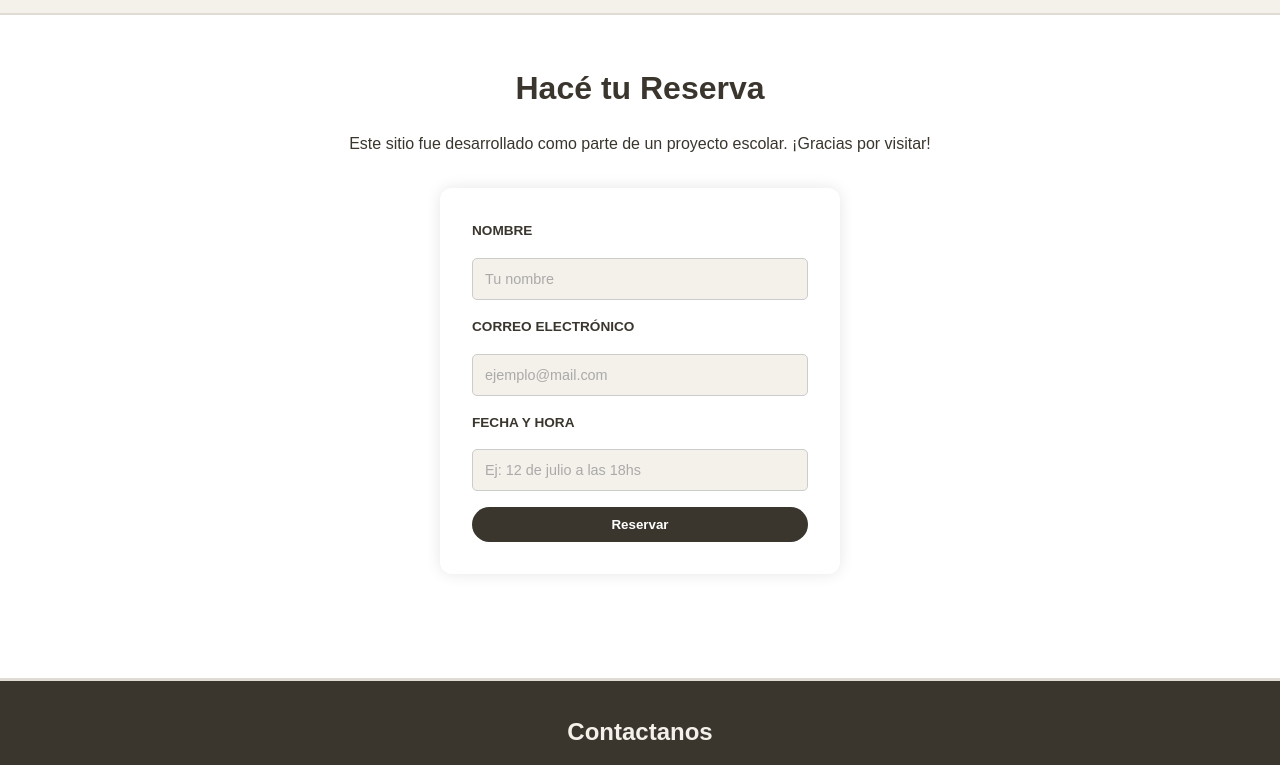
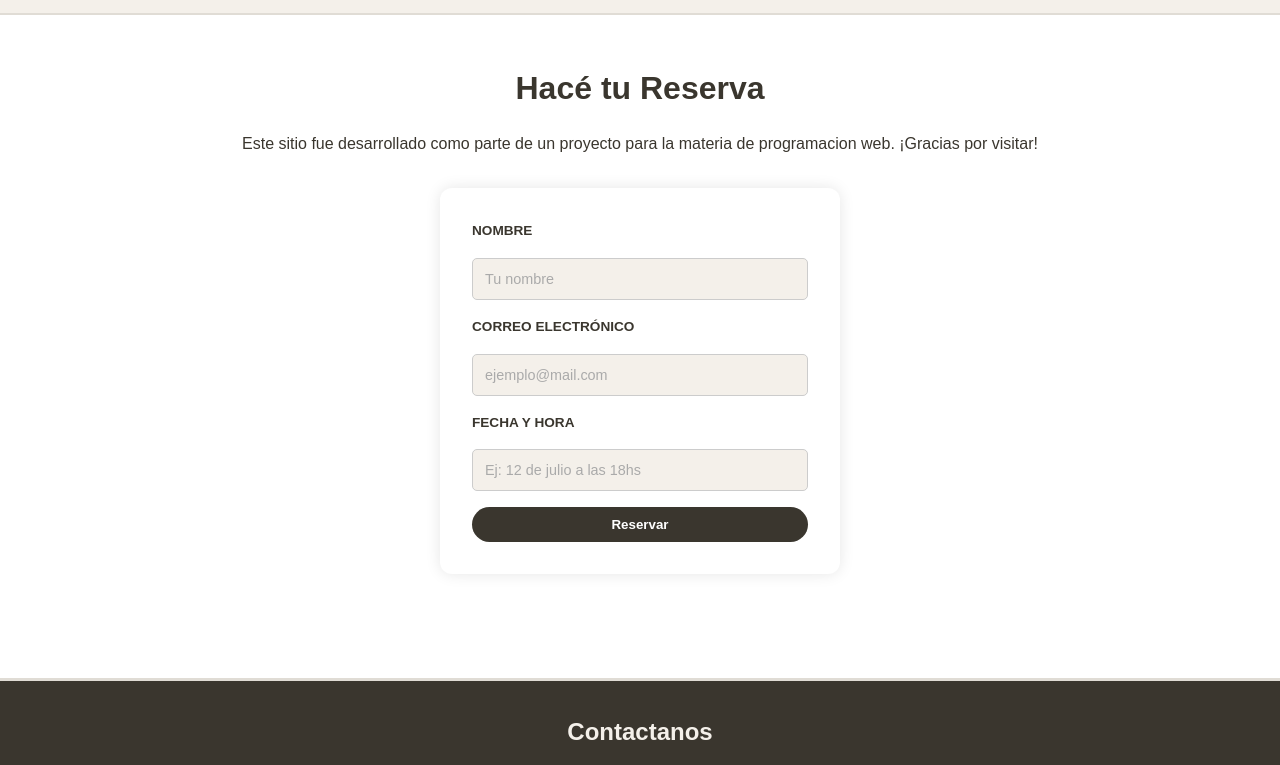
Before and after one commit to MagaliPeschiera/PW1-TP, a plain HTML site: page index.html in a window 1280 px wide. Shown: the part 1940-2705 px from the top of the page. Drawn offline with Linux system fonts and the light colour scheme; files whose address does not match are found by name.

Commit message:
Add files via upload

```diff
--- a/index.html
+++ b/index.html
@@ -71,7 +71,7 @@
   <!-- RESERVA -->
   <section id="reserva" class="seccion">
     <h2>Hacé tu Reserva</h2>
-    <p>Este sitio fue desarrollado como parte de un proyecto escolar. ¡Gracias por visitar!</p>
+    <p>Este sitio fue desarrollado como parte de un proyecto para la materia de programacion web. ¡Gracias por visitar!</p>
     <form id="contact-form">
       <label for="nombre">Nombre</label>
       <input type="text" id="nombre" name="nombre" required placeholder="Tu nombre" />
```
